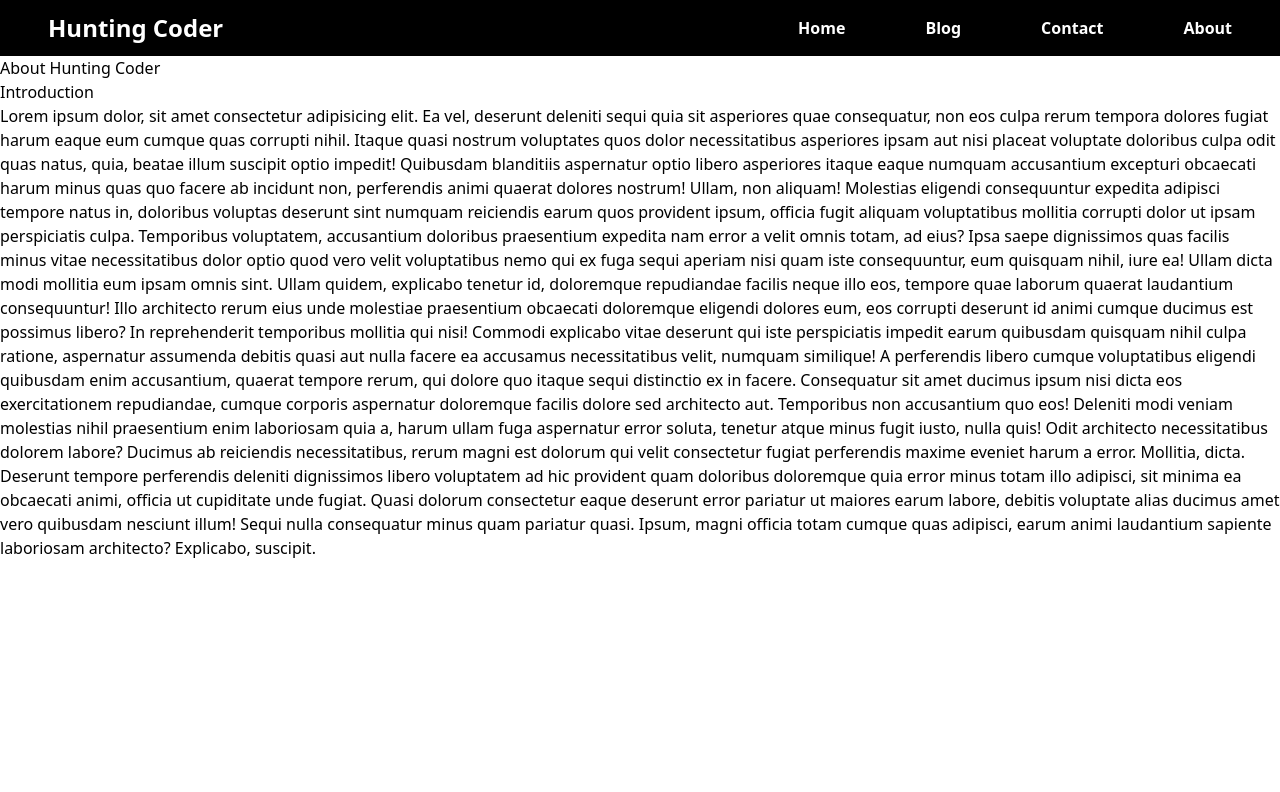
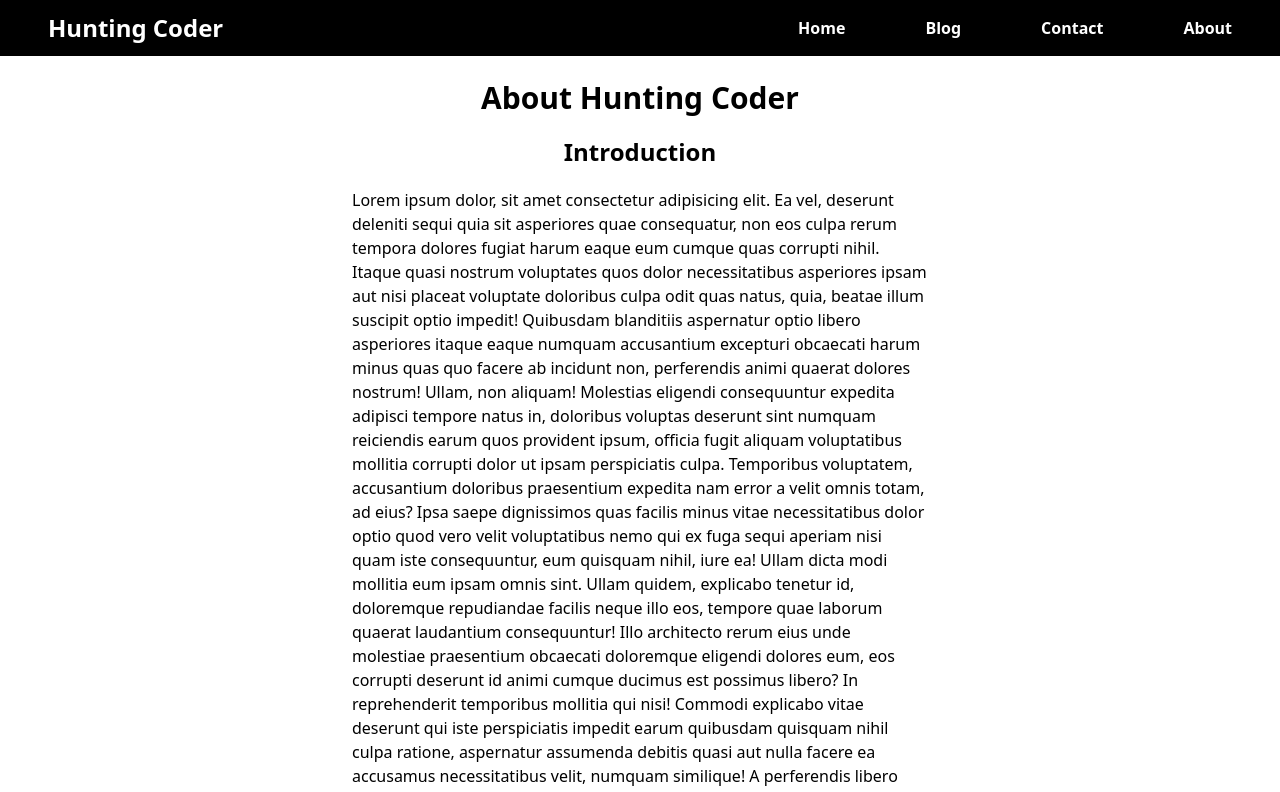
Before and after one commit to SajidCurious/learn-next, a Next.js app: page /about in a window 1280 px wide. Shown: the top 792 px of the page. Built offline with nearby package versions, Linux system fonts and the light colour scheme.

Commit message:
centered the elements in about

```diff
--- a/src/pages/about.js
+++ b/src/pages/about.js
@@ -2,10 +2,10 @@ import React from "react";
 
 const about = () => {
   return (
-    <div>
-      <h1>About Hunting Coder</h1>
-      <h2>Introduction</h2>
-      <p>
+    <div className="m-auto max-w-[45vw] flex flex-col items-center mt-6">
+      <h1 className="text-3xl font-semibold">About Hunting Coder</h1>
+      <h2 className="text-2xl mt-5 font-semibold">Introduction</h2>
+      <p className="mt-5 font-medium">
         Lorem ipsum dolor, sit amet consectetur adipisicing elit. Ea vel,
         deserunt deleniti sequi quia sit asperiores quae consequatur, non eos
         culpa rerum tempora dolores fugiat harum eaque eum cumque quas corrupti
```
